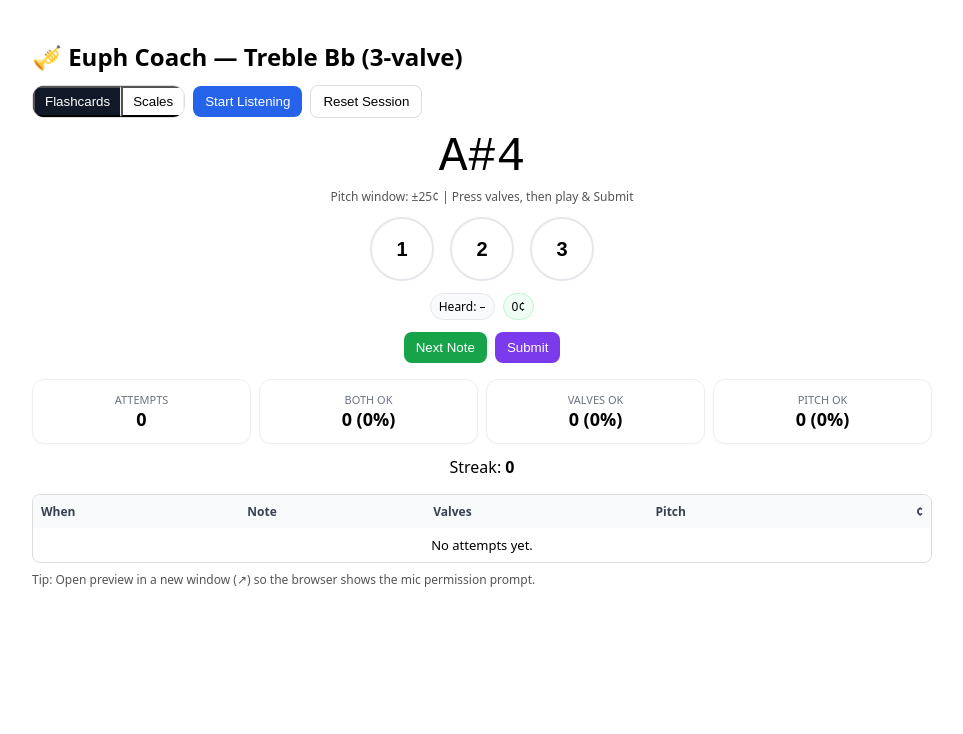
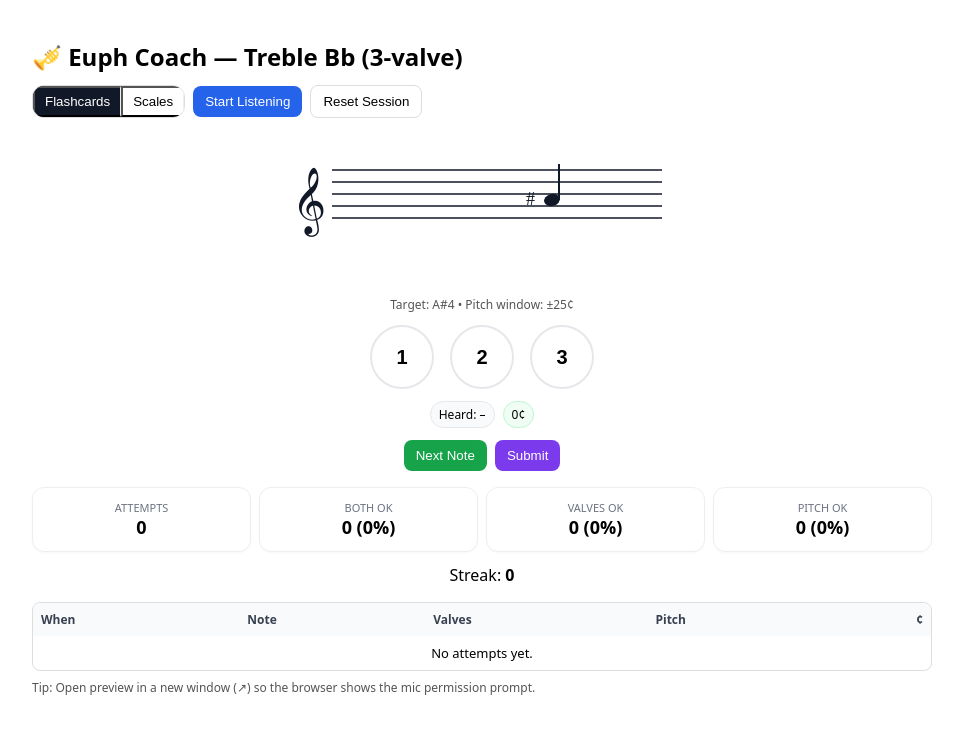
Before and after one commit to murry-galaxy/Euph-coach2, a React (Vite) app: page / in a window 1280 px wide. Shown: the top 734 px of the page, without its empty margins (158-1121 px from the left). Built offline with nearby package versions, Linux system fonts and the light colour scheme.

Commit message:
added new code in
change from chatgpt, made it rewrite the whole lot when adding in staff image

```diff
--- a/src/App.jsx
+++ b/src/App.jsx
@@ -2,37 +2,38 @@ import React, { useEffect, useMemo, useRef, useState } from "react";
 import StaffNote from "./StaffNote.jsx";
 
 export default function App() {
-  const [mode, setMode] = useState("flashcards");
+  // -------- Modes --------
+  const [mode, setMode] = useState("flashcards"); // "flashcards" | "scales"
   const [listening, setListening] = useState(false);
   const [feedback, setFeedback] = useState("Press Start Listening, then play the note.");
 
-  const [currentNote, setCurrentNote] = useState("C4");
-  const [valveInput, setValveInput] = useState("");
-
+  // -------- Notes & valves --------
+  const [currentNote, setCurrentNote] = useState("C4"); // written (treble-Bb)
+  const [valveInput, setValveInput] = useState("");     // e.g., "13"
   const NOTE_NAMES = ["C","C#","D","D#","E","F","F#","G","G#","A","A#","B"];
   const VALVE_MAP = { C:"0","C#":"12", D:"13","D#":"23", E:"12", F:"1","F#":"123", G:"13","G#":"23", A:"12","A#":"1", B:"2" };
 
   const PRACTICE_POOL = useMemo(() => {
     const nameFromMidi = (m)=>NOTE_NAMES[(m%12+12)%12];
     const octaveFromMidi = (m)=>Math.floor(m/12)-1;
-    const arr=[]; for(let m=60;m<=83;m++) arr.push(`${nameFromMidi(m)}${octaveFromMidi(m)}`);
+    const arr=[]; for(let m=60;m<=83;m++) arr.push(`${nameFromMidi(m)}${octaveFromMidi(m)}`); // C4..B5
     return arr;
   }, []);
 
   function parseWritten(note) {
     const m = note.match(/([A-G](?:#|b)?)(\d)/);
     if (!m) return { name:"C", octave:4 };
-    let name = m[1];
-    const FLAT_TO_SHARP = { Ab:"G#", Bb:"A#", Db:"C#", Eb:"D#", Gb:"F#" };
+    let name = m[1]; const FLAT_TO_SHARP = { Ab:"G#", Bb:"A#", Db:"C#", Eb:"D#", Gb:"F#" };
     if (name.includes("b")) name = FLAT_TO_SHARP[name] || name;
     return { name, octave: Number(m[2]) };
   }
 
+  // -------- Scale mode (written major) --------
   const WRITTEN_TONICS = ["C","G","D","F","Bb","A","E","Eb"];
   const [selectedTonic, setSelectedTonic] = useState("C");
   const [scaleIndex, setScaleIndex] = useState(0);
   const [scaleAsc, setScaleAsc] = useState(true);
-  const SCALE_STEPS = [2,2,1,2,2,2,1];
+  const SCALE_STEPS = [2,2,1,2,2,2,1]; // W W H W W W H
 
   function midiFromNoteName(name, octave){ const idx=NOTE_NAMES.indexOf(name); return (octave+1)*12+idx; }
   function nameFromMidi(m){ return NOTE_NAMES[(m%12+12)%12]; }
@@ -67,6 +68,7 @@ export default function App() {
     setFeedback(`Scale: ${selectedTonic} major — degree ${idx+1}/${seq.length}`);
   }
 
+  // -------- Pitch detection --------
   const audioCtxRef = useRef(null);
   const analyserRef = useRef(null);
   const bufferRef = useRef(null);
@@ -74,7 +76,7 @@ export default function App() {
 
   const [liveCents, setLiveCents] = useState(0);
   const [livePlayed, setLivePlayed] = useState(null);
-  const [liveOK, setLiveOK] = useState(false);
+  const [liveOK, setLiveOK] = useState(false); // <-- used to color the notehead
 
   function freqToMidiAndCents(freq){
     const A4=440; const midi=Math.round(12*Math.log2(freq/A4))+69; const est=A4*Math.pow(2,(midi-69)/12);
@@ -111,7 +113,8 @@ export default function App() {
     const freq = autoCorrelate(buf, sr);
     if (freq>0 && freq<1500){
       const {midi,cents} = freqToMidiAndCents(freq);
-      const writtenMidi = midi + 2; // CONCERT -> WRITTEN Bb treble
+      // Convert detected CONCERT pitch → WRITTEN treble-Bb by +2 semitones
+      const writtenMidi = midi + 2;
       const playedNameWritten = nameFromMidi(writtenMidi);
       const targetName = parseWritten(currentNote).name;
       setLiveCents(cents);
@@ -123,6 +126,7 @@ export default function App() {
 
   useEffect(()=>()=>{ stopListening(); audioCtxRef.current?.close?.(); },[]);
 
+  // -------- Attempts & feedback --------
   const [attempts, setAttempts] = useState(0);
   const [pitchOK, setPitchOK] = useState(0);
   const [valvesOK, setValvesOK] = useState(0);
@@ -162,6 +166,7 @@ export default function App() {
     setScaleIndex(0); setScaleAsc(true);
   }
 
+  // init
   useEffect(()=>{
     if (mode==="flashcards") nextFlashcard();
     else { setScaleIndex(0); setScaleAsc(true); setCurrentNote(currentScale[0]); setFeedback(`Scale: ${selectedTonic} major — degree 1/${currentScale.length}`); }
@@ -172,6 +177,7 @@ export default function App() {
   const valveAcc = attempts ? Math.round((valvesOK/attempts)*100): 0;
   const pitchAcc = attempts ? Math.round((pitchOK/attempts)*100) : 0;
 
+  // -------- UI --------
   return (
     <div style={{ padding:16, maxWidth:900, margin:"0 auto", fontFamily:"system-ui, sans-serif" }}>
       <h1 style={{ fontSize:24, fontWeight:700, marginBottom:12 }}>🎺 Euph Coach — Treble Bb (3-valve)</h1>
@@ -191,24 +197,28 @@ export default function App() {
         <button onClick={resetSession} style={btn}>Reset Session</button>
       </div>
 
-      <div style={{ textAlign:"center", marginBottom:12 }}>
-        <div style={{ fontSize:48, fontFamily:"monospace" }}>{currentNote}</div>
-        <div style={{ fontSize:12, color:"#555", marginTop:4 }}>
-          Pitch window: ±25¢ | Press valves, then play & Submit
-        </div>
+      {/* Target note on treble staff (colour = green when liveOK) */}
+      <div style={{ display: "flex", justifyContent: "center", marginBottom: 12 }}>
+        <StaffNote note={currentNote} ok={liveOK} />
+      </div>
+      <div style={{ textAlign: "center", fontSize: 12, color: "#555", marginTop: -6, marginBottom: 12 }}>
+        Target: {currentNote} • Pitch window: ±25¢
       </div>
 
+      {/* Valve pad */}
       <div style={{ display:"flex", justifyContent:"center", gap:16, marginBottom:12 }}>
         {["1","2","3"].map(v=>(
           <button key={v} onClick={()=>pressValve(v)} style={{...circleBtn, background: valveInput.includes(v)?"#2563eb":"white", color: valveInput.includes(v)?"white":"black"}}>{v}</button>
         ))}
       </div>
 
+      {/* Live meter */}
       <div style={{ display:"flex", justifyContent:"center", gap:8, marginBottom:12 }}>
         <Badge label={`Heard: ${livePlayed ?? "–"}`} ok={liveOK} />
         <Badge label={`${liveCents>0?"+":""}${liveCents}¢`} ok={Math.abs(liveCents)<=25} />
       </div>
 
+      {/* Actions */}
       <div style={{ display:"flex", justifyContent:"center", gap:8, marginBottom:16 }}>
         {mode==="flashcards" ? (
           <button onClick={nextFlashcard} style={btnSuccess}>Next Note</button>
@@ -218,6 +228,7 @@ export default function App() {
         <button onClick={submitAttempt} style={btnPurple}>Submit</button>
       </div>
 
+      {/* Scorecards */}
       <div style={{ display:"grid", gridTemplateColumns:"repeat(4, minmax(0, 1fr))", gap:8, marginBottom:12 }}>
         <Stat label="Attempts"  value={attempts} />
         <Stat label="Both OK"   value={`${bothOK} (${acc}%)`} />
@@ -226,6 +237,7 @@ export default function App() {
       </div>
       <div style={{ textAlign:"center", marginBottom:16 }}>Streak: <span style={{ fontWeight:600 }}>{streak}</span></div>
 
+      {/* History */}
       <div style={{ maxHeight:220, overflow:"auto", border:"1px solid #ddd", borderRadius:8 }}>
         <table style={{ width:"100%", fontSize:13, borderCollapse:"collapse" }}>
           <thead style={{ background:"#f9fafb" }}>
@@ -253,6 +265,7 @@ export default function App() {
   );
 }
 
+/* ------- tiny UI bits ------- */
 function Segmented({ value, onChange, options }) {
   return (
     <div style={{ display:"inline-flex", border:"1px solid #ddd", borderRadius:12, overflow:"hidden" }}>
@@ -281,6 +294,7 @@ function Badge({ label, ok }) {
   );
 }
 
+/* ------- styles ------- */
 const btn = { padding:"8px 12px", borderRadius:8, border:"1px solid #ddd", background:"white" };
 const btnPrimary = { ...btn, background:"#2563eb", color:"white", border:"none" };
 const btnSuccess = { ...btn, background:"#16a34a", color:"white", border:"none" };
```
